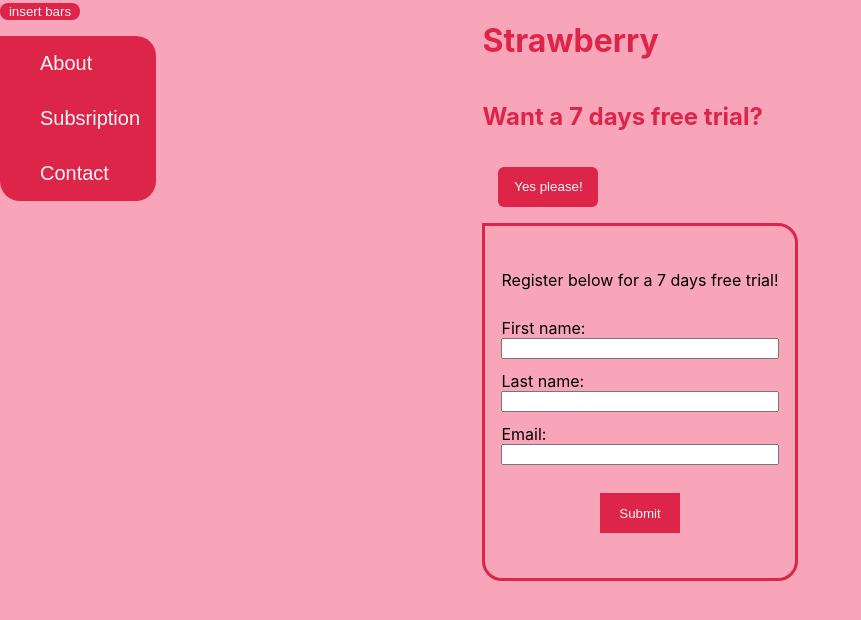
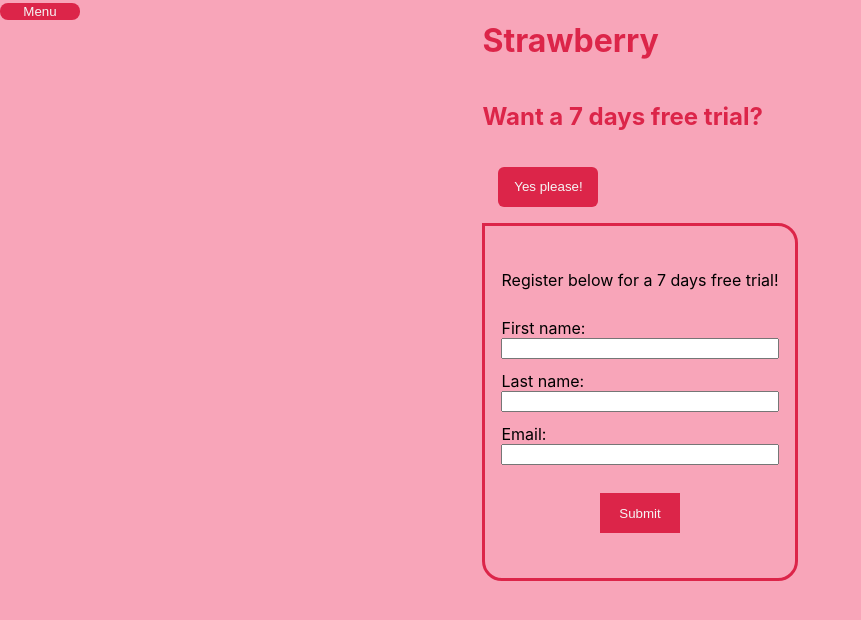
Before and after one commit to mtribbs/assignment3react, a React (Create React App) app in the folder strawberry/: page / in a window 1280 px wide. Shown: the top 620 px of the page, without its empty margins (0-861 px from the left). Built offline with nearby package versions, Linux system fonts and the light colour scheme.

Commit message:
fixed click event dropdown menu

```diff
--- a/strawberry/src/components/Menu.js
+++ b/strawberry/src/components/Menu.js
@@ -1,11 +1,25 @@
-import MenuBtn from "./MenuBtn";
+import { useEffect, useRef, useState } from "react";
 import DropDown from "./DropDown";
 
+
+
 const Menu = () => {
+    const [menuOpen, setMenuOpen] = useState(false);
+
+    let menuRef = useRef();
+
+    useEffect(() => {
+        document.addEventListener("click", (menuClick) => {
+            if (!menuRef.current.contains(menuClick.target)) {
+                setMenuOpen(false);
+            }
+        });
+    });
+
     return (
-        <div className="menu">
-            <MenuBtn></MenuBtn>
-            <DropDown></DropDown>
+        <div ref={menuRef} className="menu">
+            <button className="menu__btn" onClick={() => setMenuOpen(menuOpen => !menuOpen)}>Menu</button>
+            {menuOpen && (<DropDown></DropDown>)}
         </div>
     );
 }
--- a/strawberry/src/components/SignUp.js
+++ b/strawberry/src/components/SignUp.js
@@ -1,10 +1,14 @@
-import SignUpBtn from "./SignUpBtn";
+import { useEffect, useRef, useState } from "react";
+import Form from "./Form";
 
 const SignUp = () => {
+
+    const [formOpen, setFormOpen] = useState(false);
+
     return (
         <div>
             <h2 className="title--signup">Want a 7 days free trial?</h2>
-            <SignUpBtn></SignUpBtn>
+            <button className="btn--signup">Yes please!</button>
         </div>
     );
 };
```
Also changed, not shown: strawberry/src/components/Test.js (added, +21 -0 lines).
